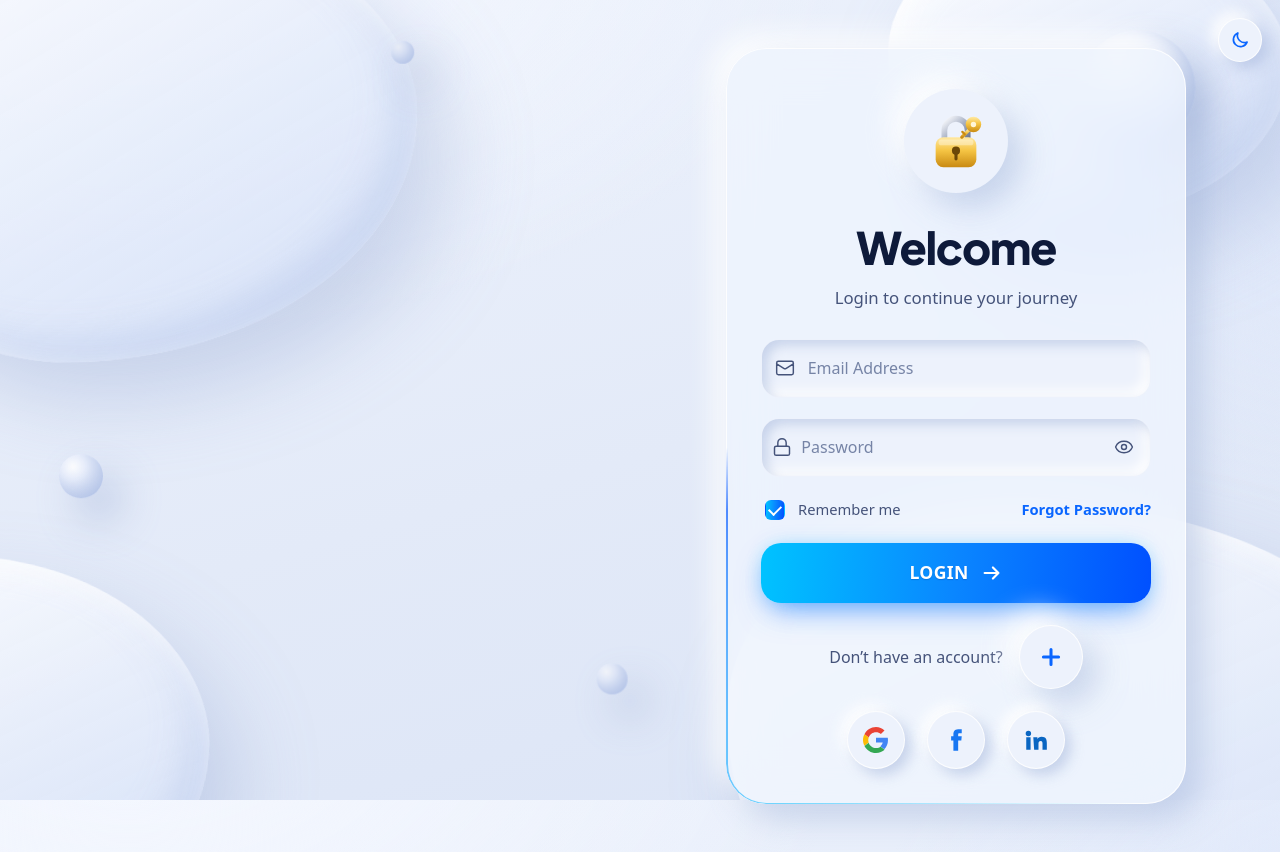
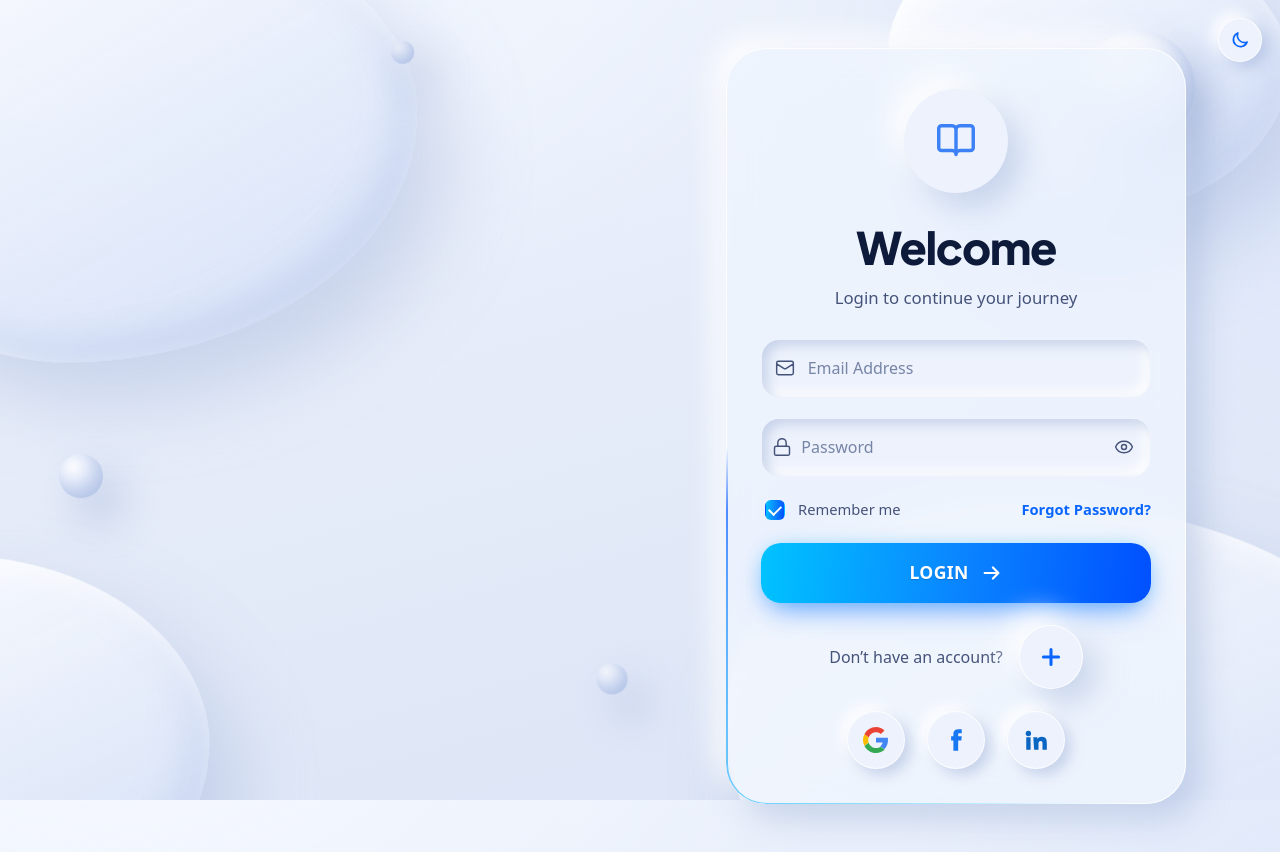
Before and after one commit to shaunmortal/AI-Agent-Adigam-AI, a React (Vite) app in the folder frontend/: page /login in a window 1280 px wide. Built offline with nearby package versions, Linux system fonts and the light colour scheme; no server answers.

Commit message:
feat: show the Adigam mark on the sign-in card instead of a padlock

```diff
--- a/frontend/src/pages/Login/Login.tsx
+++ b/frontend/src/pages/Login/Login.tsx
@@ -173,7 +173,7 @@ export default function Login() {
                 {/* ---------------------------------------------- card */}
                 <div className="authcard rise" style={{ '--i': 1 } as React.CSSProperties}>
                     <div className="auth__badge">
-                        <Padlock />
+                        <Logo size={46} />
                     </div>
 
                     <h1 className="auth__title">{copy.title}</h1>
@@ -358,41 +358,6 @@ export default function Login() {
 
 /* ------------------------------------------------------------------ artwork */
 
-/** A glossy gold padlock with its key — the badge at the top of the card. */
-function Padlock() {
-    return (
-        <svg width="62" height="62" viewBox="0 0 64 64" aria-hidden="true">
-            <defs>
-                <linearGradient id="pl-gold" x1="0" y1="0" x2="0" y2="1">
-                    <stop offset="0" stopColor="#ffe9a3" />
-                    <stop offset="0.45" stopColor="#f5c443" />
-                    <stop offset="1" stopColor="#c98a12" />
-                </linearGradient>
-                <linearGradient id="pl-steel" x1="0" y1="0" x2="1" y2="1">
-                    <stop offset="0" stopColor="#fbfcff" />
-                    <stop offset="0.5" stopColor="#aab3c6" />
-                    <stop offset="1" stopColor="#6c7690" />
-                </linearGradient>
-            </defs>
-            <path
-                d="M20 30V21a12 12 0 0124 0v9"
-                fill="none"
-                stroke="url(#pl-steel)"
-                strokeWidth="6"
-                strokeLinecap="round"
-            />
-            <rect x="11" y="28" width="42" height="31" rx="8" fill="url(#pl-gold)" />
-            <rect x="14" y="30.5" width="36" height="6" rx="3" fill="#fff" opacity="0.35" />
-            <circle cx="32" cy="42" r="4.2" fill="#6b4708" />
-            <rect x="30.4" y="44" width="3.2" height="8" rx="1.6" fill="#6b4708" />
-            <path d="M46 20l-8 8" stroke="url(#pl-gold)" strokeWidth="3.4" strokeLinecap="round" />
-            <path d="M41 25l-2.4-2.4" stroke="#c98a12" strokeWidth="2.4" strokeLinecap="round" />
-            <circle cx="50" cy="15" r="8" fill="url(#pl-gold)" />
-            <circle cx="50" cy="15" r="2.8" fill="#fff6d8" />
-        </svg>
-    );
-}
-
 function Arrow({ back = false }: { back?: boolean }) {
     return (
         <svg
```
